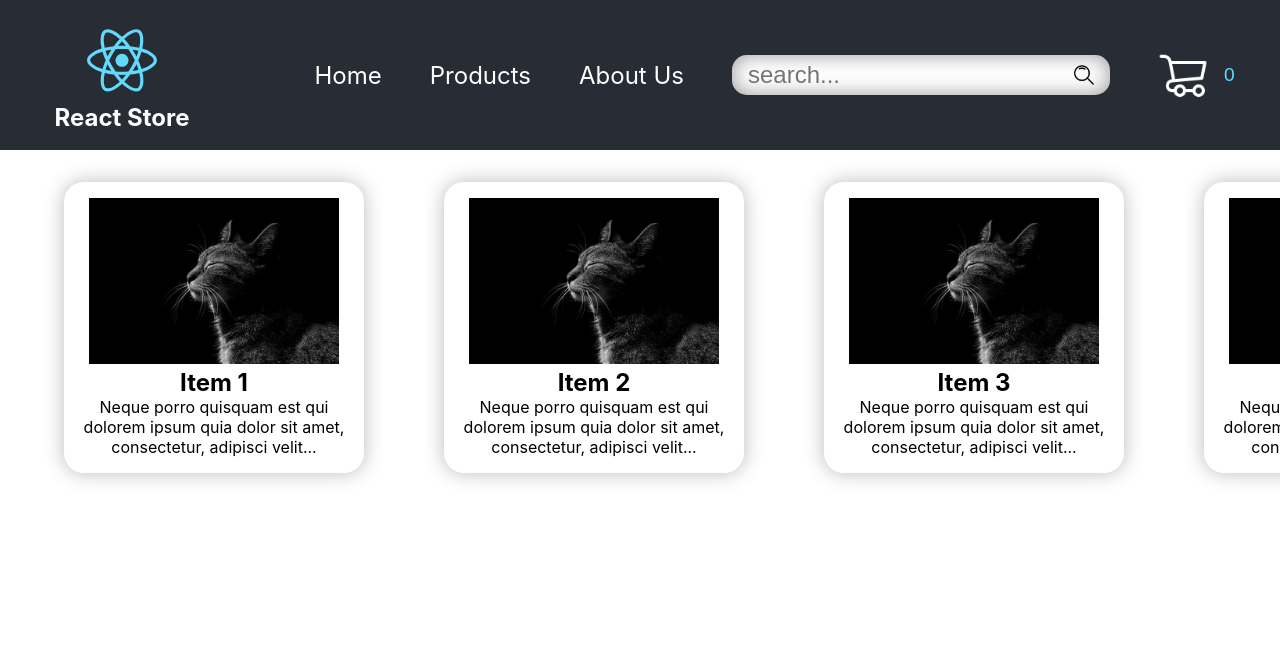
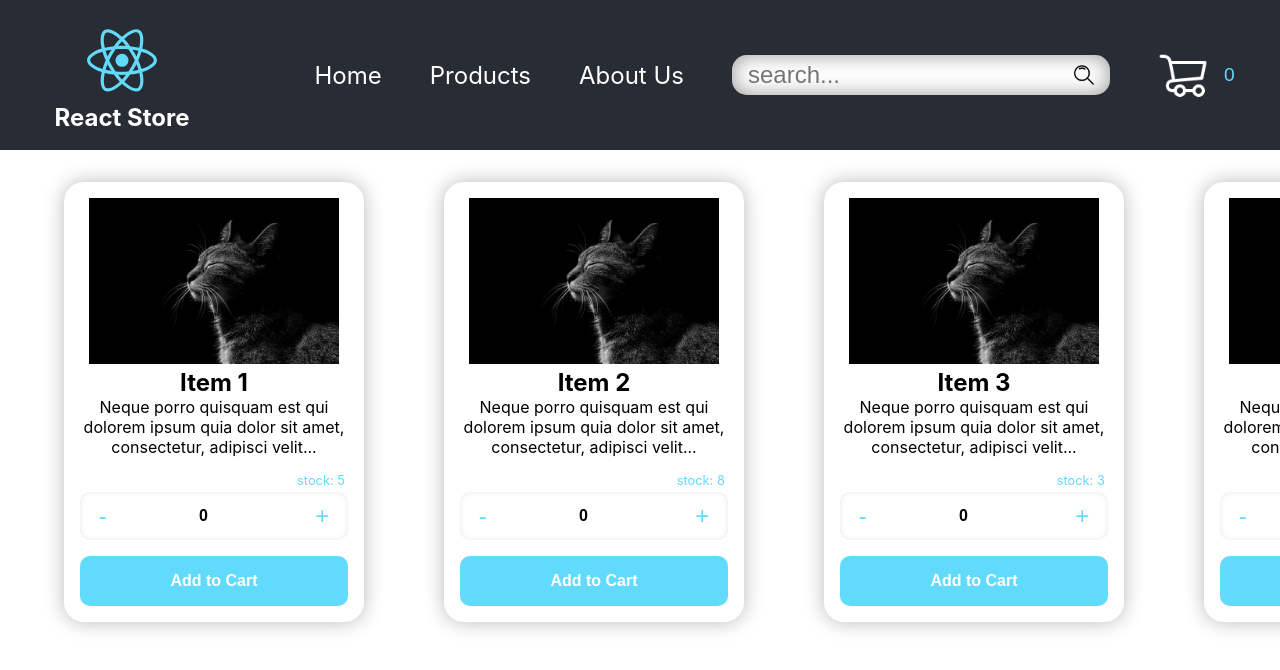
Before and after one commit to facudeluca/ProyectoReact-DeLuca, a React (Create React App) app: page / in a window 1280 px wide. Shown: the top 670 px of the page. Built offline with nearby package versions, Linux system fonts and the light colour scheme.

Commit message:
Agregado de contador de productos

```diff
--- a/src/components/Cart/CartWidget.js
+++ b/src/components/Cart/CartWidget.js
@@ -4,7 +4,7 @@ function Cart(){
     return (
         <div className="cartIcon">
             <img src={cartIco}/>
-            <input type="text" value="0"/>
+            <input type="text" value="0" readOnly/>
         </div>
     )
 }
--- /dev/null
+++ b/src/components/ItemCount/ItemCount.css
@@ -0,0 +1,61 @@
+.itemCounter{
+    display: flex;
+    flex-direction: column;
+}
+.itemCounterBtn{
+    width: 100%;
+    height: 48px;
+    display: flex;
+    justify-content: space-around;
+    align-items: center;
+    border-radius:10px;
+    box-shadow: inset 0px 0px 5px rgba(0, 0, 0, 0.1);
+}
+
+.itemCounterBtn .minusPlus{
+    background-color: transparent;
+    border: none;
+    outline: none;
+    font-size: 1.5rem;
+    cursor: pointer;
+    color: rgb(97, 218, 251);
+}
+.itemCounterBtn #itemAddCounter{
+    background-color: transparent;
+    border: none;
+    outline: none;
+    text-align: center;
+    pointer-events: none;
+    font-size: 1rem;
+    font-weight: bold;
+    width: 50%;
+}
+#addItemBtn{
+    background-color: rgb(97, 218, 251);
+    border: none;
+    outline: none;
+    padding: 1rem 2rem;
+    font-size: 1rem;
+    font-weight: bolder;
+    color: white;
+    border-radius: 10px;
+    width: 100%;
+    margin-top: 1rem;
+    cursor: pointer;
+    transition: background-color .5s ease-in-out, color .5s ease-in-out;
+}
+#addItemBtn:hover{
+    background-color: lightblue;
+    color: lightslategray;
+}
+#addItemBtn .disabled{
+    background-color: red;
+}
+
+#stockCounterLabel{
+    font-size: .8rem;
+    align-self: end;
+    margin-right: .2rem;
+    margin-bottom: .2rem;
+    color: rgb(97, 218, 251);
+}
--- /dev/null
+++ b/src/components/ItemCount/index.js
@@ -0,0 +1,49 @@
+import "./ItemCount.css";
+import {useState} from 'react';
+
+
+function ItemCounter ({stock}){
+    const [contador, setContador]= useState(0);
+    const [Stock, setStock] = useState(stock);
+
+
+    function agregarItem(){
+       if (Stock > 0){
+            setContador(contador+1);
+            setStock(Stock-1);
+        };
+    }
+    function quitarItem(){
+        if (contador > 1){
+        setContador(contador-1);
+        setStock(Stock+1);
+        }
+    }
+    function addToCart(){
+        if(contador >=1){
+            alert("Has agregado" +" "+ contador +" "+ "productos al carrito");
+            setStock(Stock-contador);
+            setContador(0)
+            stock = Stock;
+            setStock(stock);
+        }
+    }
+
+
+
+    return(
+        <div className="itemCounter">
+            <label htmlFor="itemAddCounter" id="stockCounterLabel">stock: {Stock}</label>
+            <div className="itemCounterBtn">
+            <input type="button" value={"-"} id="minusItem" className="minusPlus" onClick={quitarItem}/>
+            <input type="number" name="itemAddCounter" min="0" value={contador} id="itemAddCounter" readOnly/>
+            <input type="button" value={"+"} id="plusIem" className="minusPlus" onClick={agregarItem}/>
+            </div>
+            <div className="addItem">
+            <input type="button" value="Add to Cart" id="addItemBtn" onClick={addToCart}/>
+            </div>
+        </div>
+    )
+}
+
+export default ItemCounter
--- a/src/components/ItemListContainer/ItemListContainer.js
+++ b/src/components/ItemListContainer/ItemListContainer.js
@@ -1,5 +1,7 @@
+import ItemCounter from "../ItemCount/index.js";
 import itemimg from "../ItemListContainer/item.jpg";
 import "./itemListContainer.css";
+
 
 function ItemListContainer(){
     return(
@@ -8,21 +10,25 @@ function ItemListContainer(){
                 <img src={itemimg}/>
                 <h2>Item 1</h2>
                 <p>Neque porro quisquam est qui dolorem ipsum quia dolor sit amet, consectetur, adipisci velit...</p>
+                <ItemCounter stock="5"/>
             </div>
             <div className="item item2">
             <img src={itemimg}/>
                 <h2>Item 2</h2>
                 <p>Neque porro quisquam est qui dolorem ipsum quia dolor sit amet, consectetur, adipisci velit...</p>
+                <ItemCounter stock="8"/>
             </div>
             <div className="item item3">
             <img src={itemimg}/>
                 <h2>Item 3</h2>
                 <p>Neque porro quisquam est qui dolorem ipsum quia dolor sit amet, consectetur, adipisci velit...</p>
+                <ItemCounter stock="3"/>
             </div>
             <div className="item item4">
             <img src={itemimg}/>
                 <h2>Item 4</h2>
                 <p>Neque porro quisquam est qui dolorem ipsum quia dolor sit amet, consectetur, adipisci velit...</p>
+                <ItemCounter stock="12"/>
             </div>
         </div>
     );
--- a/src/components/ItemListContainer/itemListContainer.css
+++ b/src/components/ItemListContainer/itemListContainer.css
@@ -14,3 +14,6 @@
 .itemContainer img{
     width: 250px;
 }
+.itemContainer p{
+    margin-bottom: 1rem;
+}
```
Also changed, not shown: package.json (+11 -0 lines), 1 other file (tests, documents, lock files or other folders).
